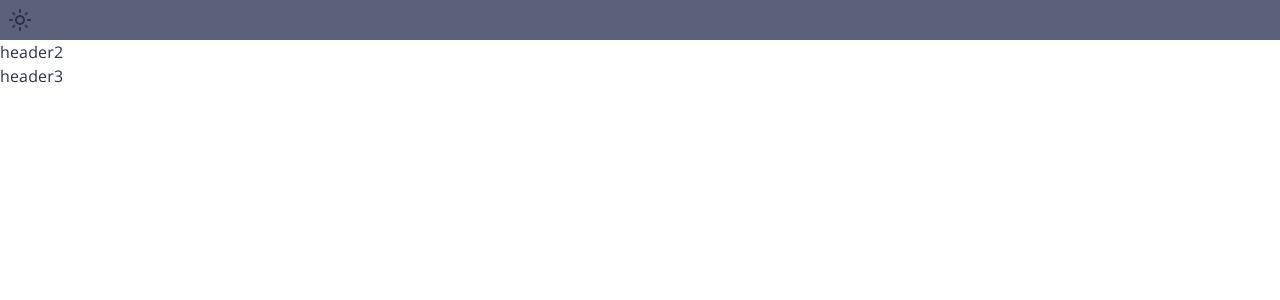
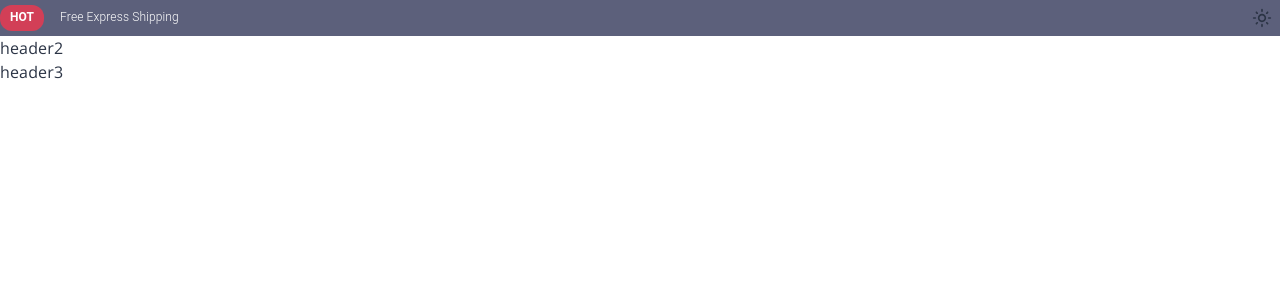
Before and after one commit to DoaaOsamaK/Ecommerce, a React (Vite) app: page / in a window 1280 px wide. Shown: the top 300 px of the page. Built offline with nearby package versions, Linux system fonts and the light colour scheme.

Commit message:
header1 typography 2 statements is done

```diff
--- a/src/App.jsx
+++ b/src/App.jsx
@@ -11,7 +11,9 @@ function App() {
       <ColorModeContext.Provider
 // @ts-ignore
       value={colorMode}>
-        <ThemeProvider theme={theme}>
+        <ThemeProvider
+// @ts-ignore
+        theme={theme}>
           <CssBaseline />
           <Header1 />
           <Header2 />
--- a/src/components/header/header1.jsx
+++ b/src/components/header/header1.jsx
@@ -1,17 +1,47 @@
-import React from 'react'
-import   { useContext } from "react";
+import React from "react";
+import { useContext } from "react";
 import { ColorModeContext } from "../../Theme.jsx";
-import { Box, IconButton, useTheme } from "@mui/material";
+import { Box, IconButton, Stack, Typography, useTheme } from "@mui/material";
 import { DarkModeOutlined, LightModeOutlined } from "@mui/icons-material";
+
 
 const header1 = () => {
   const colorMode = useContext(ColorModeContext);
   const theme = useTheme();
   return (
-    <Box sx={{
-      bgcolor: "#5c607b"
-    }}>
+    <Box
+      sx={{
+        bgcolor: "#5c607b",
+      }}
+    >
+      <Stack direction={"row"} alignItems={"center"}>
+        <Typography
+          sx={{
+            mr: 2,
+            p: "4px 10px",
+            bgcolor: "#D23F57",
+            borderRadius: "12px",
+            fontSize: "12px",
+            fontWeight: "bold",
+            color: "#fff",
+          }}
+          variant="body2"
+        >
+          HOT
+        </Typography>
 
+        <Typography
+          sx={{
+            fontSize: "12px",
+            fontWeight: 300,
+            color: "#fff",
+          }}
+          variant="body2"
+        >
+          Free Express Shipping
+        </Typography>
+
+        <Box flexGrow={1} />
 
         <div>
           {theme.palette.mode === "light" ? (
@@ -25,7 +55,7 @@ const header1 = () => {
               }}
               color="inherit"
             >
-          <LightModeOutlined />
+              <LightModeOutlined fontSize="small" />
             </IconButton>
           ) : (
             <IconButton
@@ -38,12 +68,15 @@ const header1 = () => {
               }}
               color="inherit"
             >
-          <DarkModeOutlined />
+              <DarkModeOutlined fontSize="small" />
             </IconButton>
           )}
         </div>
+
+      </Stack>
+
     </Box>
   );
 };
 
-export default header1
+export default header1;
```
Lines whose indentation alone changed are shown as unchanged.
